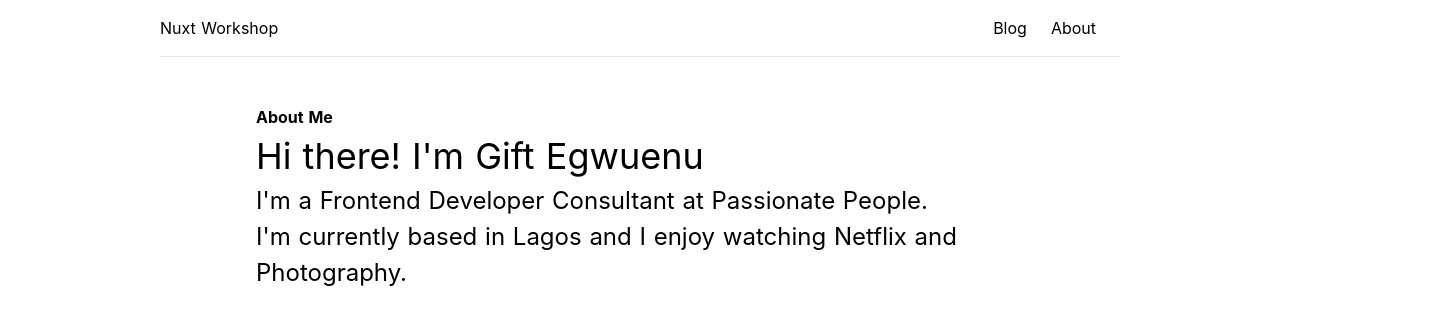
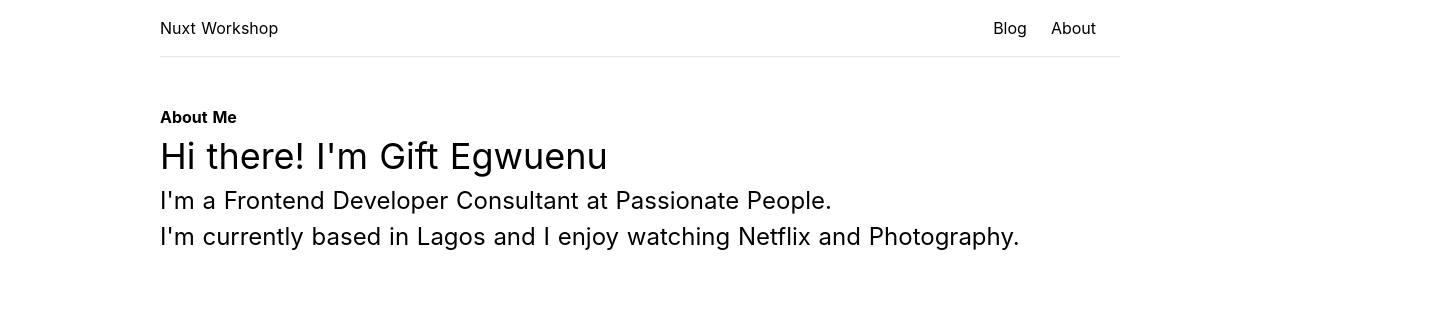
Before and after one commit to lauragift21/nuxt-workshop, a Nuxt app: page /about in a window 1280 px wide. Shown: the top 324 px of the page, 1440 px wide, since content can reach past the window. Built offline with nearby package versions, Linux system fonts and the light colour scheme.

Commit message:
update exercise 2

```diff
--- a/pages/about.vue
+++ b/pages/about.vue
@@ -1,5 +1,5 @@
 <template>
-  <section class="mx-64 my-4 my-12">
+  <section class="container ml-40 my-4 my-12">
     <h1 class="font-bold">About Me</h1>
     <h2 class="text-4xl">Hi there! I'm Gift Egwuenu</h2>
     <p class="text-2xl">I'm a {{ role }} at {{ work }}.</p>
```
